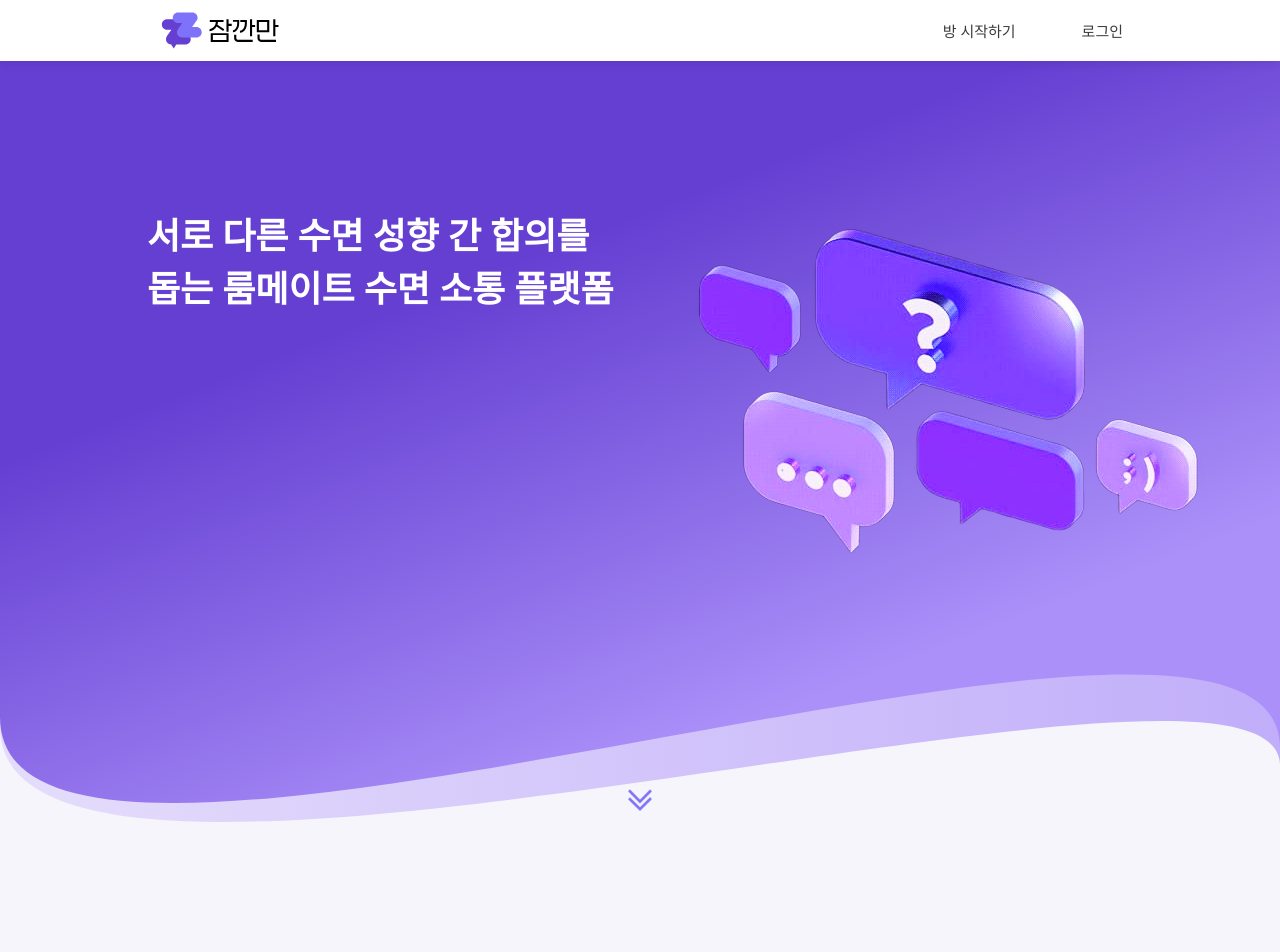
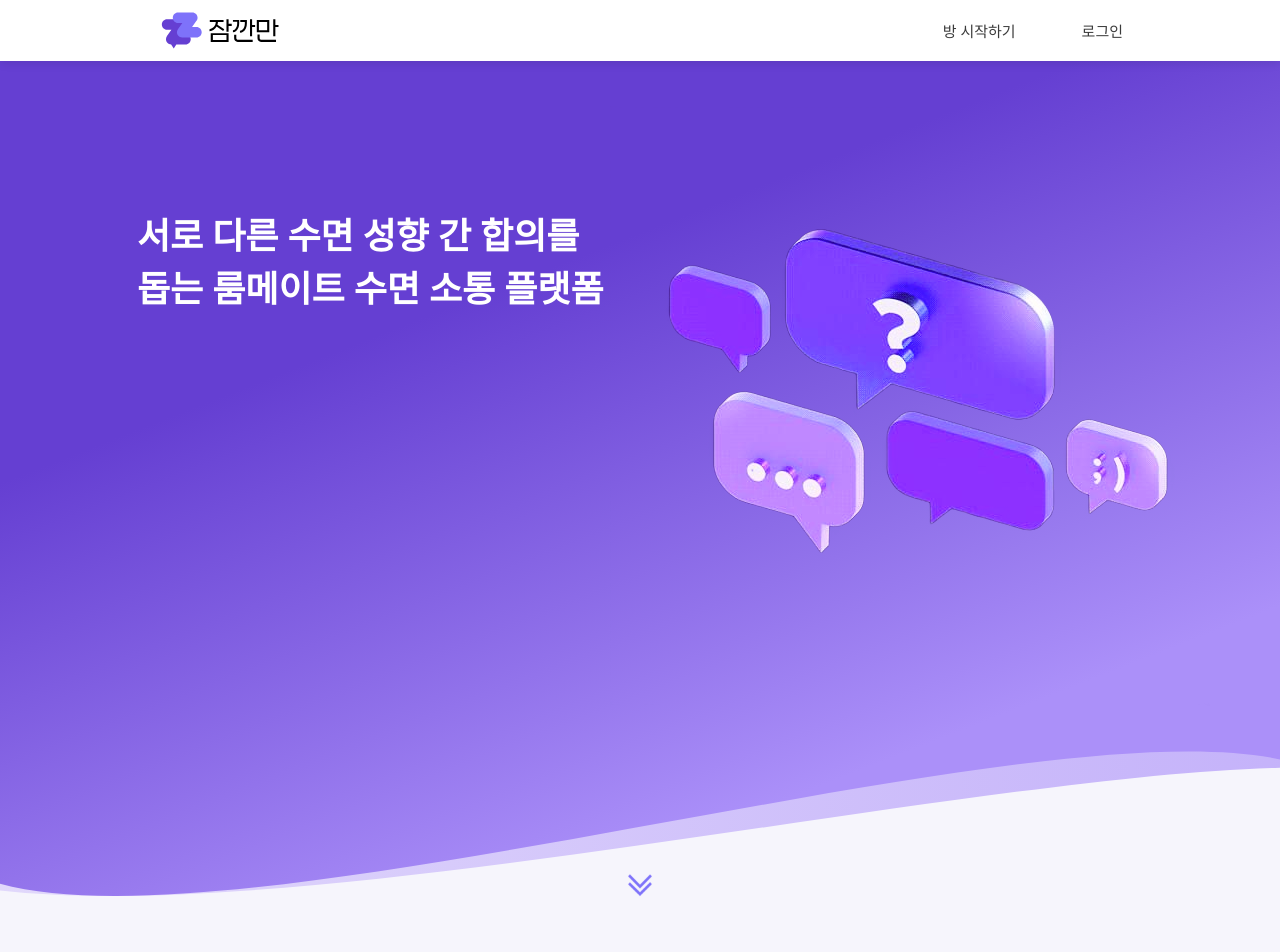
Before and after one commit to LikeLionHGU/Yesod_Kimchijjim_Front, a React (Create React App) app in the folder src/: page / in a window 1280 px wide. Shown: the top 952 px of the page. Built offline with nearby package versions, Linux system fonts and the light colour scheme; no server answers; the HTML template or start-up script is replaced by a standard one.

Commit message:
css: landingPage @media까지 수정

```diff
--- a/src/pages/LandingPage/LandingPage.js
+++ b/src/pages/LandingPage/LandingPage.js
@@ -73,24 +73,25 @@ const LandingPage = () => {
         <GoogleOAuthProvider clientId={`${process.env.REACT_APP_GOOGLE_AUTH_CLIENT_ID}`}>
 
             <PageWrapper>
-                <FirstSection>
+
+                <HeroWrapper>
+                    <HeroBackground />
+
                     <ContentContainer>
                         <FirstTextGroup>
-                            <FirstTitle>서로 다른 수면 성향 간 합의를<br/>돕는 룸메이트 수면 소통 플랫폼</FirstTitle>
+                            <FirstTitle>서로 다른 수면 성향 간 합의를<br />돕는 룸메이트 수면 소통 플랫폼</FirstTitle>
                             <LoginButtonWrapper>
-                                <GoogleLogin
-                                    onSuccess={handleLoginSuccess}
-                                    onError={handleLoginError}
-                                />
+                                <GoogleLogin onSuccess={handleLoginSuccess} onError={handleLoginError} />
                             </LoginButtonWrapper>
                         </FirstTextGroup>
                         <FirstTalkIcon>
-                            <img src={talkIcon} alt=""/>
+                            <img src={talkIcon} alt="" />
                         </FirstTalkIcon>
                     </ContentContainer>
+
                     <ScrollIcon src={downIcon} alt="" />
 
-                </FirstSection>
+                </HeroWrapper>
 
                 {/* 2 주요 기능 구역*/}
                 <SecondSection>
@@ -215,47 +216,78 @@ const ContentContainer = styled.div`
     max-width: 1200px;
     width: 100%;
     margin: 0 auto;
-    padding: 0;
+    //padding: 0 20px;
     display: flex;
     justify-content: space-between;
     align-items: flex-start;
 
-    @media (max-width: 768px) {
+    position: relative; //추가
+    z-index: 1; //추가
+
+    @media (max-width: 950px) {
         flex-direction: column;
         text-align: center;
+        align-items: center;
+        justify-content: center;
         gap: 40px;
     }
 `;
 
 /* 1. 메인 보라색 구역 */
-const FirstSection = styled.div`
+const HeroWrapper = styled.div`
+    position: relative;
     width: 100%;
-    min-height: max(835px, 58vw);
+    min-height: 835px;
+    background-color: #F6F5FC;
 
-    background-color: #F6F5FC;
+    @media (max-width: 1024px) {
+        min-height: 700px;
+    }
+
+    @media (max-width: 768px) {
+        min-height: 800px;
+    }
+`;
+
+const HeroBackground = styled.div`
+    position: absolute;
+    top: 0;
+    left: 0;
+    width: 100%;
+    height: 100%;
+    z-index: 0;
     background-image: url(${purplefront}), url(${purpleback});
-    background-position: center 0px, center 106px;
-    background-size: 100% auto, 100% auto;
     background-repeat: no-repeat, no-repeat;
 
-    display: flex;
-    flex-direction: column;
-    justify-content: flex-start;
-    align-items: center;
+    background-position: center bottom, center bottom;
+    background-size: 100% auto, 100% auto;
+
+    @media (max-width: 1490px) {
+        background-size: cover, cover;
+    }
+
+    @media (max-width: 768px) {
+        background-position: center bottom, center bottom;
+        background-size: cover, cover;
+    }
 `;
 
 const FirstTextGroup = styled.div`
     display: flex;
     flex-direction: column;
     margin-top: 150px;
-    margin-left: 107px;
+    margin-left: 97px;
     gap: 249px;
 
-    @media (max-width: 768px) {
-        margin-top: 50px;
-        margin-left:0;
-        gap: 50px;
+    @media (max-width: 1210px) {
         align-items: center;
+        gap: 150px;
+    }
+
+    @media (max-width: 950px) {
+        margin-top: 80px;
+        margin-left: 0;
+        gap: 60px;
     }
 `;
 
@@ -267,14 +299,21 @@ const FirstTitle = styled.h1`
     line-height: 53px;
     margin: 0;
 
-    @media (max-width: 768px) {
-        font-size: 28px;
-        line-height: 1.4;
+    @media (max-width: 1210px) {
+        font-size: 26px;
+        text-align: center;
     }
 `;
 
 const LoginButtonWrapper = styled.div`
     width: fit-content;
+
+    @media (max-width: 1210px) {
+        margin: 0 auto;
+        display: flex;
+        justify-content: center;
+
+    }
 `;
 
 const FirstTalkIcon = styled.div`
@@ -283,8 +322,22 @@ const FirstTalkIcon = styled.div`
     margin-top: 45px;
     align-self: flex-start;
 
-    @media (max-width: 768px) {
+    margin-right: 30px;
+
+    img {
         width: 100%;
+        height: auto;
+        display: block;
+    }
+
+    @media (max-width: 1210px) {
+        width: 450px;
+        margin-right: 0;
+    }
+
+    @media (max-width: 950px) {
+        width: 80%;
+        max-width: 400px;
         margin-top: 20px;
         align-self: center;
     }
@@ -294,16 +347,15 @@ const ScrollIcon = styled.img`
     width: 32px;
     height: auto;
     position: absolute;
-    bottom: -16px;
+    bottom: -5px;
     left: 50%;
     transform: translateX(-50%);
-    z-index: 10;
-    // display: block;
-    // margin: 0 auto;
-    // margin-bottom: 80px;
-    // position: relative;
-    z-index: 10;
-`
+    z-index: 1;
+
+    @media (max-width: 1024px) {
+        bottom: -30px;
+    }
+`;
 
 /* 공통 섹션 제목 */
 const SectionTitle = styled.h2`
@@ -312,6 +364,8 @@ const SectionTitle = styled.h2`
     color: ${Colors.black};
     text-align: center;
     margin: 0 0 7px 0;
+
+    @media (max-width: 768px) { font-size: 22px; }
 `;
 
 const SectionSubTitle = styled.p`
@@ -319,12 +373,20 @@ const SectionSubTitle = styled.p`
     color: ${Colors.detailBlack};
     text-align: center;
     margin: 0 0 55px 0;
+
+    @media (max-width: 768px) {
+        font-size: 15px;
+        margin-bottom: 35px;
+    }
 `;
 
 /* 2. 주요 기능 구역 */
 const SecondSection = styled.div`
     padding: 90px 156px;
     background-color: #F6F5FC;
+
+    @media (max-width: 1024px) { padding: 80px 40px; }
+    @media (max-width: 768px) { padding: 60px 20px; }
 `;
 
 const CardGrid = styled.div`
@@ -333,6 +395,10 @@ const CardGrid = styled.div`
     display: flex;
     gap: 20px;
     justify-content: center;
+
+    @media (max-width: 1360px) {
+        flex-wrap: wrap;
+    }
 
     @media (max-width: 768px) {
         flex-direction: column;
@@ -346,23 +412,22 @@ const FeatureCard = styled.div`
     padding: 0 0 23px 23px;
     width: 100%;
     max-width: 365px;
-    //min-height: 200px;
     height: 192px;
 
     box-sizing: border-box;
     box-shadow: 0 0 10px 0 rgba(0, 0, 0, 0.10);
-    //display: flex;
-    //flex-direction: column;
 
-    //justify-content: space-between;
     position: relative;
     overflow: hidden;
+
+    @media (max-width: 768px) {
+        max-width: 100%;
+    }
 `;
 
 const CardIcon = styled.img`
     width: ${(props) => props.$width || "65px"};
     height: auto;
-    //align-self: flex-end;
 
     position: absolute;
     z-index: 1;
@@ -375,7 +440,6 @@ const CardTextGroup = styled.div`
     display: flex;
     flex-direction: column;
     gap: 4px;
-    //align-self: flex-start;
     text-align: left;
 
     position: absolute;
@@ -407,6 +471,8 @@ const ThirdSection = styled.div`
     background-color: white;
     max-width: 1200px;
     margin: 0 auto;
+
+    @media (max-width: 768px) { padding: 60px 20px; }
 `;
 
 const StepBlock = styled.div`
@@ -415,22 +481,30 @@ const StepBlock = styled.div`
     flex-direction: ${props => props.$reverse ? 'row-reverse' : 'row'};
     justify-content: space-between;
 
-    margin-top: 87px; /* 제목과의 간격 */
-    margin-bottom: 150px; /* 블록과 블록 사이의 넉넉한 간격 */
+    margin-top: 87px;
+    margin-bottom: 150px;
     gap: 52px;
 
     @media (max-width: 950px) {
-        flex-direction: column; /* 모바일에서는 무조건 세로 배치 */
+        flex-direction: column;
         align-items: center;
         text-align: center;
+        margin-bottom: 80px;
     }
 `;
 
 const TextColumn = styled.div`
     display: flex;
     flex-direction: column;
-    gap: 115px; /* 1번 텍스트와 2번 텍스트 사이 간격 */
+    gap: 115px;
     width: 300px;
+
+    @media (max-width: 950px) {
+        gap: 50px;
+        width: 100%;
+        align-items: center;
+        margin-bottom: 40px;
+    }
 `;
 
 const ImageColumn = styled.div`
@@ -438,6 +512,24 @@ const ImageColumn = styled.div`
     position: relative;
     width: 100%;
     min-height: 500px;
+
+    @media (max-width: 1024px) {
+        transform: scale(0.8);
+        transform-origin: top center;
+        min-height: 400px;
+    }
+
+    @media (max-width: 950px) {
+        transform: scale(0.6);
+        min-height: 350px;
+        display: flex;
+        justify-content: center;
+    }
+
+    @media (max-width: 768px) {
+        transform: scale(0.5);
+        min-height: 250px;
+    }
 `;
 
 const ExImg1 = styled.img`
@@ -448,6 +540,11 @@ const ExImg1 = styled.img`
     width: 350px;
     height: auto;
     border-radius: 11px;
+
+    @media (max-width: 950px) {
+        left: 50%;
+        transform: translateX(-292px);
+    }
 `;
 
 const ExImg2 = styled.img`
@@ -458,6 +555,11 @@ const ExImg2 = styled.img`
     width: 435px;
     height: auto;
     border-radius: 11px;
+
+    @media (max-width: 950px) {
+        left: 50%;
+        transform: translateX(-142px);
+    }
 `;
 
 const ExImg3 = styled.img`
@@ -468,6 +570,11 @@ const ExImg3 = styled.img`
     width: 290px;
     height: auto;
     border-radius: 11px;
+
+    @media (max-width: 950px) {
+        left: 50%;
+        transform: translateX(-291px);
+    }
 `;
 
 const ExImg4 = styled.img`
@@ -478,6 +585,11 @@ const ExImg4 = styled.img`
     width: 482px;
     height: auto;
     border-radius: 11px;
+
+    @media (max-width: 950px) {
+        left: 50%;
+        transform: translateX(-191px);
+    }
 `;
 
 const StepText = styled.div`
@@ -530,16 +642,24 @@ const StepDesc = styled.p`
 const FourthSection = styled.div`
     padding: 80px 115px;
     background-color: #F6F5FC;
+
+    @media (max-width: 1024px) { padding: 80px 40px; }
+    @media (max-width: 768px) { padding: 60px 20px; }
 `;
 
 const ValueGrid = styled(CardGrid)`
     gap: 105px;
     margin-top: 83px;
+
+    @media (max-width: 1024px) { gap: 50px; }
+    @media (max-width: 768px) { gap: 40px; margin-top: 40px; }
 `;
 
 const ValueIcon = styled.img`
     width: 182px;
     height: auto;
+
+    @media (max-width: 768px) { width: 140px; }
 `;
 
 const ValueItem = styled.div`
@@ -550,6 +670,8 @@ const ValueItem = styled.div`
 
     width: 100%;
     max-width: 305px;
+
+    @media (max-width: 768px) { max-width: 100%; }
 `;
 
 const ValueTitle = styled.h3`
@@ -574,6 +696,10 @@ const FinalSection = styled.div`
     flex-direction: column;
     align-items: center;
     gap: 21px;
+
+    @media (max-width: 768px) {
+        padding: 60px 20px 20px 20px;
+    }
 `;
 
 const FinalTitle = styled.h2`
@@ -583,6 +709,8 @@ const FinalTitle = styled.h2`
     line-height: 27px
     text-align: center;
     margin: 0;
+
+    @media (max-width: 768px) { font-size: 22px; line-height: 1.4; }
 `;
 
 const BottomSection = styled.div`
```
